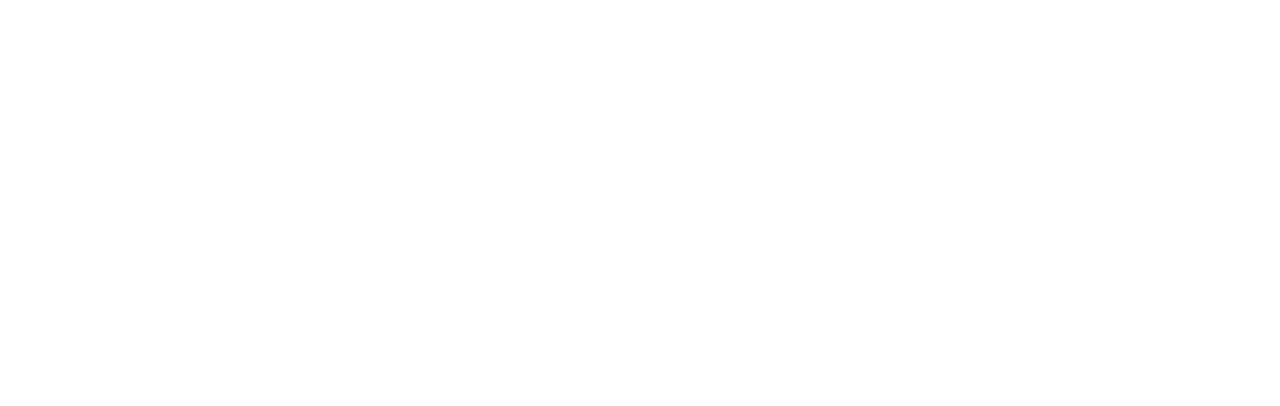
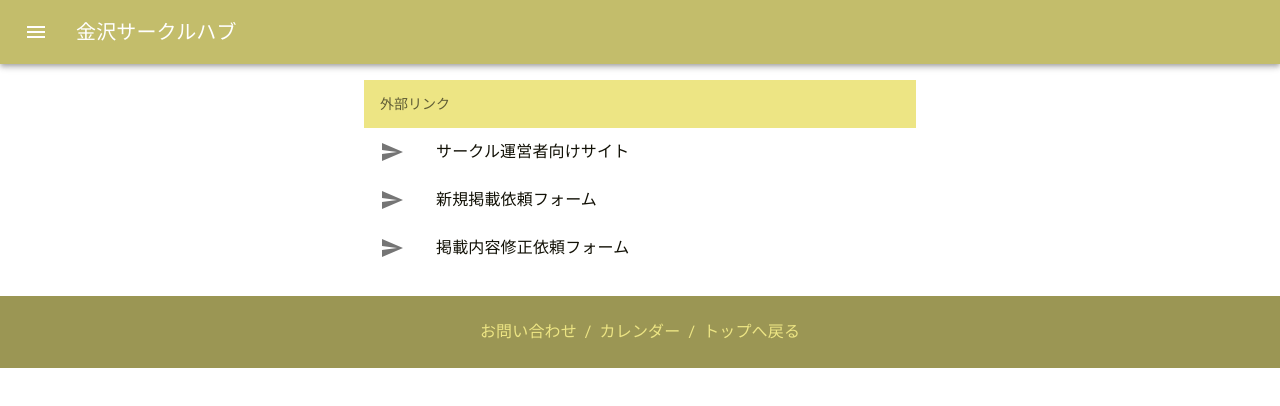
Before and after one commit to dsatoh20/KanazawaCircleHub, a Next.js app: page /manager in a window 1280 px wide. Shown: the top 406 px of the page. Built offline with nearby package versions, Linux system fonts and the light colour scheme.

Commit message:
Fixed RootLayout

```diff
--- a/app/about/page.tsx
+++ b/app/about/page.tsx
@@ -1,21 +1,16 @@
 import { Typography, Container, Box } from "@mui/material";
-import RootLayout from "../layout";
-import MenuAppBar from "../components/layout/AppBar";
-import BasicBreadcrumbs from "../components/layout/Footer";
 import Grid from '@mui/material/Grid2';
 import Image from 'next/image'
 
 export default function About() {
     return (
-        <RootLayout>
-            <MenuAppBar title="金沢サークルハブ" />
+        <>
             <Container maxWidth="sm" sx={{ marginTop: 2, marginBottom: 2 }}>
                 <Grid container spacing={2}>
                     <Grid size={12}><Box><Image src="/demo.svg" alt="demo" width={500} height={500}/></Box></Grid>
-                    <Grid size={12}><Box><Typography variant="h5" sx={{textAlign: "center"}}>金沢・北陸の学生と<br/>コミュニティをつなぐ<br/>&quot;HUB&quot;となる</Typography></Box></Grid>
+                    <Grid size={12}><Box><Typography variant="h5" sx={{textAlign: "center"}}>金沢・北陸の学生と<br/>サークルをつなぐ<br/>&quot;HUB&quot;となる</Typography></Box></Grid>
                 </Grid>
             </Container>
-            <BasicBreadcrumbs />
-        </RootLayout>
+        </>
     )
 }
--- a/app/calender/page.tsx
+++ b/app/calender/page.tsx
@@ -1,14 +1,12 @@
-import { Container } from "@mui/material";
-import RootLayout from "../layout";
-import MenuAppBar from "../components/layout/AppBar";
-import BasicBreadcrumbs from "../components/layout/Footer";
+import { Container, Typography } from "@mui/material";
 
 export default function Calender() {
     return (
-        <RootLayout>
-            <MenuAppBar title="新歓カレンダー" />
-            <Container maxWidth="sm" sx={{ marginTop: 2, marginBottom: 2, display: "flex", justifyContent: "center" }}><iframe src="https://calendar.google.com/calendar/embed?src=70ec9252bded01ff4dc5ce38e1c04347877bdbf442b365603d3806b1c5bcd82f%40group.calendar.google.com&ctz=Asia%2FTokyo" width="100%" height="600" ></iframe></Container>
-            <BasicBreadcrumbs />
-        </RootLayout>
+        <>
+            <Typography variant="h6" m={2} sx={{display:"flex", justifyContent: "center"}}>新歓カレンダー</Typography>
+            <Container maxWidth="sm" sx={{ marginTop: 2, marginBottom: 2, display: "flex", justifyContent: "center" }}>
+                <iframe src="https://calendar.google.com/calendar/embed?src=70ec9252bded01ff4dc5ce38e1c04347877bdbf442b365603d3806b1c5bcd82f%40group.calendar.google.com&ctz=Asia%2FTokyo" width="100%" height="600" ></iframe>
+            </Container>
+        </>
     )
 }
--- a/app/circle/page.tsx
+++ b/app/circle/page.tsx
@@ -1,9 +1,6 @@
 'use client';
 
 import { Typography, Container, Chip, Box, List, ListItem, ListItemText, Table, TableHead, TableRow, TableCell, TableBody, Stack } from "@mui/material";
-import RootLayout from "../layout";
-import MenuAppBar from "../components/layout/AppBar";
-import BasicBreadcrumbs from "../components/layout/Footer";
 import data from '../../data/data.json';
 import { redirect, useSearchParams } from 'next/navigation';
 import { Swiper, SwiperSlide } from "swiper/react";
@@ -117,9 +114,9 @@
     };
 
     return (
-        <RootLayout>
+        <>
                 {item && <>
-                <MenuAppBar title={item.circleName} />
+                <Typography variant="h5" m={2} sx={{display:"flex", justifyContent: "center"}}>{item.circleName}</Typography>
                 <Container maxWidth="sm" sx={{ marginTop: 2, marginBottom: 2 }}>
                     <Typography variant="body2" mb={2} sx={{display: "flex",justifyContent: "flex-end"}}>最終更新: {item.lastUpdate}</Typography>
                     <Box>
@@ -195,8 +192,7 @@
 
                 </Container>
                 </>}
-            <BasicBreadcrumbs />
-        </RootLayout>
+        </>
     );
 };
 
--- a/app/components/layout/AppBar.tsx
+++ b/app/components/layout/AppBar.tsx
@@ -12,7 +12,7 @@
 import Link from 'next/link';
 
 
-export default function MenuAppBar({title}: {title: string}) {
+export default function MenuAppBar() {
 
   const [anchorEl, setAnchorEl] = React.useState<null | HTMLElement>(null);
 
@@ -39,9 +39,11 @@
           >
             <MenuIcon />
           </IconButton>
-          <Typography variant="h6" component="div" sx={{ flexGrow: 1 }}>
-            {title}
-          </Typography>
+          <Link href="/">
+            <Typography variant="h6" component="div" sx={{ flexGrow: 1 }}>
+              金沢サークルハブ
+            </Typography>
+          </Link>
             <div>
               <Menu
                 id="menu-appbar"
--- a/app/layout.tsx
+++ b/app/layout.tsx
@@ -8,6 +8,8 @@
 import '@fontsource/roboto/400.css';
 import '@fontsource/roboto/500.css';
 import '@fontsource/roboto/700.css';
+import MenuAppBar from "./components/layout/AppBar";
+import BasicBreadcrumbs from "./components/layout/Footer";
 
 
 const geistSans = Geist({
@@ -35,7 +37,15 @@
       <body
         className={`${geistSans.variable} ${geistMono.variable} antialiased`}
       >
-        <ThemeProvider theme={theme}><main>{children}</main></ThemeProvider>
+
+          <main>
+            <ThemeProvider theme={theme}>
+              <MenuAppBar />
+              {children}
+              <BasicBreadcrumbs />
+            </ThemeProvider>
+          </main>
+
 
       </body>
 
--- a/app/manager/page.tsx
+++ b/app/manager/page.tsx
@@ -1,15 +1,11 @@
 import React from 'react';
-import RootLayout from '../layout';
-import MenuAppBar from '../components/layout/AppBar';
 import { List, ListItemButton, ListItemIcon, ListItemText, ListSubheader, Container } from '@mui/material';
 import SendIcon from '@mui/icons-material/Send';
-import BasicBreadcrumbs from '../components/layout/Footer';
 
 
 export default function Manager() {
   return (
-    <RootLayout>
-      <MenuAppBar title='サークル運営者向け'/>
+    <>
       <Container maxWidth="sm" sx={{ marginTop: 2, marginBottom: 2 }}>
         <List
           sx={{ width: '100%' }}
@@ -21,6 +17,12 @@
             </ListSubheader>
           }
         >
+          <ListItemButton component='a' href='https://circlehubinfo.netlify.app/'>
+            <ListItemIcon>
+              <SendIcon />
+            </ListItemIcon>
+            <ListItemText primary="サークル運営者向けサイト" />
+          </ListItemButton>
           <ListItemButton component='a' href='https://docs.google.com/forms/d/e/1FAIpQLSe5H195VpuxzRZDslOrlkwgyY9glLlZVlcOtgLA4mAt_H5Zhw/viewform?usp=dialog'>
             <ListItemIcon>
               <SendIcon />
@@ -35,7 +37,6 @@
           </ListItemButton>
         </List>
       </Container>
-      <BasicBreadcrumbs />
-    </RootLayout>
+    </>
   );
 }
--- a/app/page.tsx
+++ b/app/page.tsx
@@ -1,11 +1,8 @@
 'use client';
 
 import { Container, Typography, Box } from "@mui/material";
-import RootLayout from "./layout";
-import MenuAppBar from "./components/layout/AppBar";
 import SwiperComponent from "./components/ui/Swiper";
 import data from '../data/data.json';
-import BasicBreadcrumbs from "./components/layout/Footer";
 import SearchBox from "./components/ui/Search";
 
 const tags = ['公認', '文化系', '体育会系', '兼サー可', '中途歓迎', 'インカレ', 'ボランティア'];
@@ -13,8 +10,7 @@
 export default function Home() {
   const items:Circle[] = data;
   return (
-    <RootLayout>
-      <MenuAppBar title="金沢サークルハブ"/>
+    <>
       <Container maxWidth="sm" sx={{ marginTop: 2, marginBottom: 2 }}>
         <SearchBox items={items}/>
       </Container>
@@ -26,7 +22,6 @@
           </Box>
         ))}
       </Container>
-      <BasicBreadcrumbs />
-    </RootLayout>
+    </>
     );
 }
```
